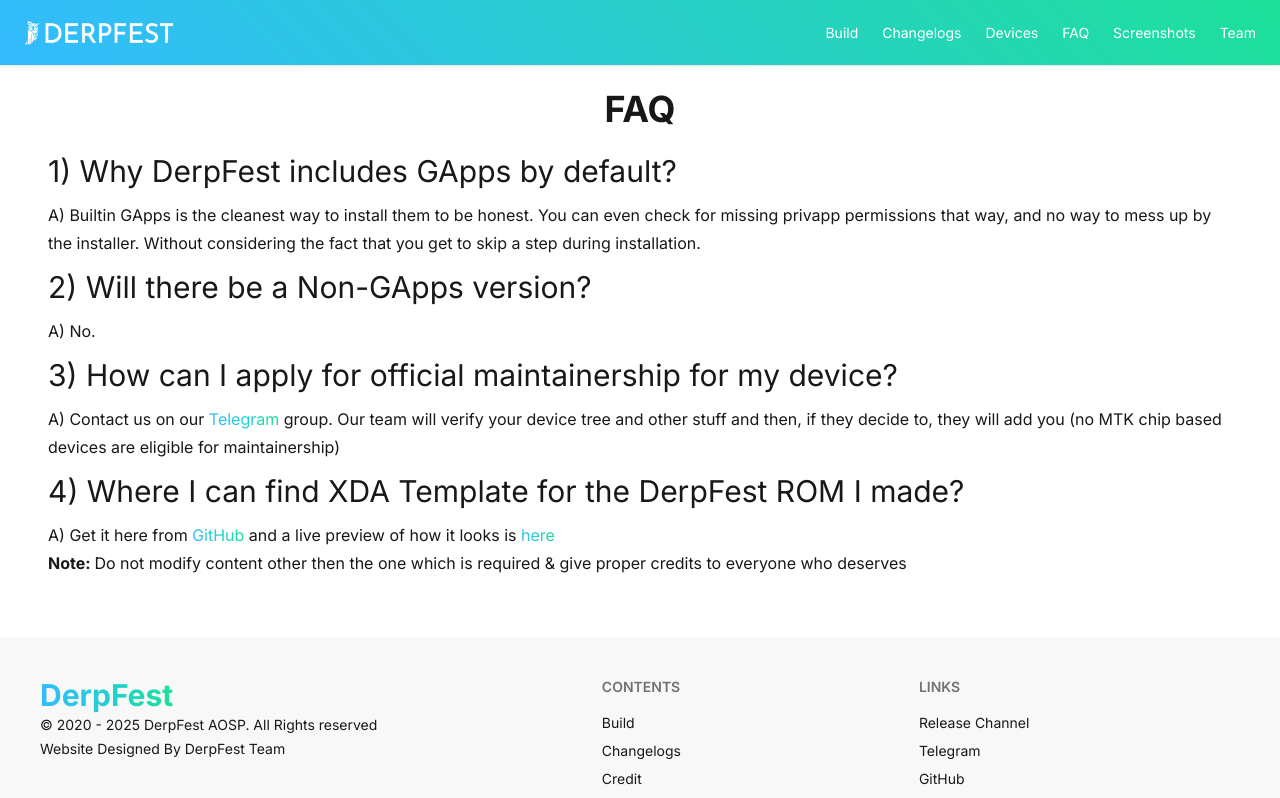
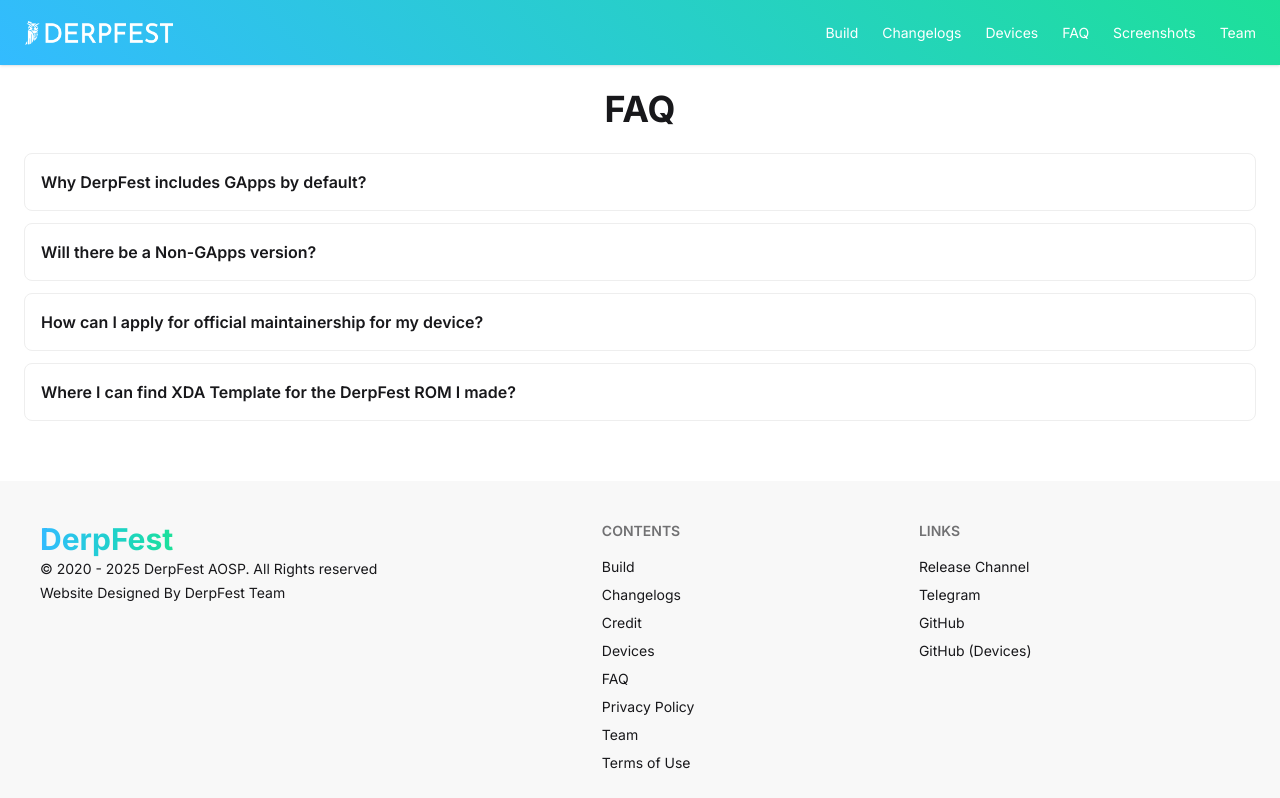
Before and after one commit to DerpFest-AOSP/DerpSite, a React (Vite) app: page /faq in a window 1280 px wide. Shown: the top 798 px of the page. Built offline with nearby package versions, Linux system fonts and the light colour scheme.

Commit message:
Improve FAQ page

```diff
--- a/src/pages/FAQ.jsx
+++ b/src/pages/FAQ.jsx
@@ -2,35 +2,42 @@
    return (
       <div className="py-6">
          <h1 className="text-4xl text-center font-bold">FAQ</h1>
-         <div className="p-6 md:px-12 px-6 leading-7">
-            <h2 className="text-3xl mb-3">1) Why DerpFest includes GApps by default?</h2>
+         <div className="p-6">
+            <div className="collapse bg-base-100 border-base-300 border mb-3">
+               <input type="checkbox" />
+               <div className="collapse-title font-semibold">Why DerpFest includes GApps by default?</div>
+               <div className="collapse-content text-sm">
+                  Builtin GApps is the cleanest way to install them to be honest. <br />
+                  You can even check for missing privapp permissions that way, and no way to mess up by the installer. <br />
+                  Without considering the fact that you get to skip a step during installation.
+               </div>
+            </div>
 
-            <p className="mb-3">
-            A) Builtin GApps is the cleanest way to install them to be honest. You can even check for missing privapp
-            permissions that way, and no way to mess up by the installer. Without considering the fact that you get to
-            skip a step during installation.<br /></p>
+            <div className="collapse bg-base-100 border-base-300 border mb-3">
+               <input type="checkbox" />
+               <div className="collapse-title font-semibold">Will there be a Non-GApps version?</div>
+               <div className="collapse-content text-sm">
+                  No.
+               </div>
+            </div>
 
-            <h2 className="text-3xl mb-3">2) Will there be a Non-GApps version?</h2>
+            <div className="collapse bg-base-100 border-base-300 border mb-3">
+               <input type="checkbox" />
+               <div className="collapse-title font-semibold">How can I apply for official maintainership for my device?</div>
+               <div className="collapse-content text-sm">
+                  Contact us on our <a href="https://t.me/DerpFestAOSP" target="_blank" className="colored-a">Telegram</a> group. <br />
+                  Our team will verify your device tree and other stuff and then, if they decide to, they will add you (no MTK chip based devices are eligible for maintainership)
+               </div>
+            </div>
 
-            <p className="mb-3">
-            A) No.</p>
-
-            <h2 className="text-3xl mb-3">3) How can I apply for official maintainership for my device?</h2>
-
-            <p className="mb-3">
-            A) Contact us on our <a href="https://t.me/DerpFestAOSP" target="_blank" className="colored-a">Telegram</a> group. Our team will verify your device
-            tree and other stuff and then, if they decide to, they will add you (no MTK chip based devices are eligible
-            for maintainership)</p>
-
-            <h2 className="text-3xl mb-3">4) Where I can find XDA Template for the DerpFest ROM I made?</h2>
-
-            <p className="mb-3">
-            A) Get it here from <a
-               href="https://github.com/DerpFest-AOSP/manifest/blob/11/xda_thread_template.txt" target="_blank" className="colored-a">GitHub</a> and a live
-            preview of how it looks is <a
-               href="https://forum.xda-developers.com/t/rom-12l-derpfest-for-oneplus-5-t-official-2022-06-26.3978357/" target="_blank" className="colored-a">here</a><br />
-            <b>Note: </b>Do not modify content other then the one which is required & give proper credits to everyone who
-            deserves</p>
+            <div className="collapse bg-base-100 border-base-300 border mb-3">
+               <input type="checkbox" />
+               <div className="collapse-title font-semibold">Where I can find XDA Template for the DerpFest ROM I made?</div>
+               <div className="collapse-content text-sm">
+                  Get it here from <a href="https://github.com/DerpFest-AOSP/manifest/blob/11/xda_thread_template.txt" target="_blank" className="colored-a">GitHub</a> and a live preview of how it looks is <a href="https://forum.xda-developers.com/t/rom-12l-derpfest-for-oneplus-5-t-official-2022-06-26.3978357/" target="_blank" className="colored-a">here</a><br />
+                  <b>Note: </b>Do not modify content other then the one which is required & give proper credits to everyone who deserves
+               </div>
+            </div>
          </div>
       </div>
    );
```
